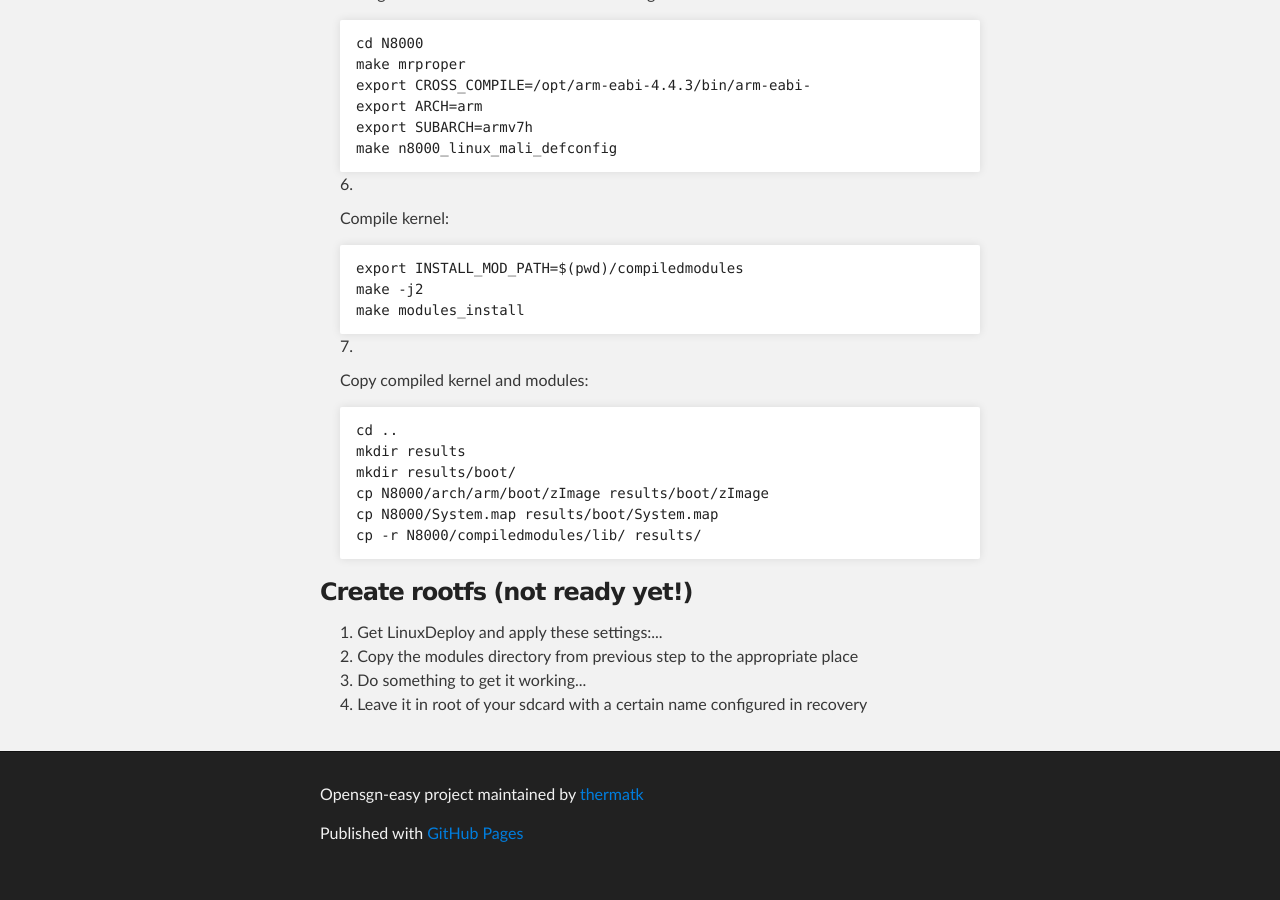
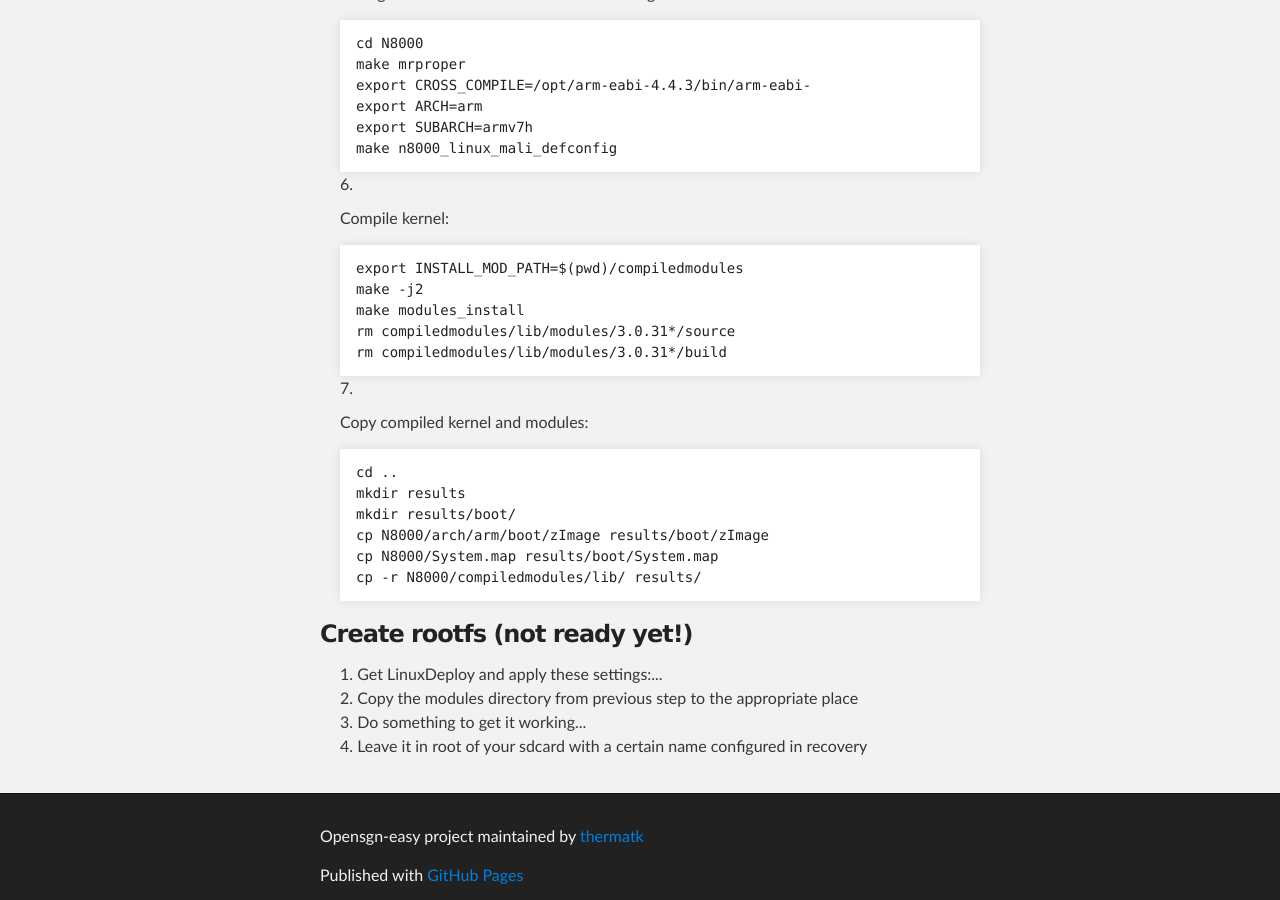
Before and after one commit to thermatk/opensgn-easy, a Jekyll site: the page index.html, which Jekyll copies as it is, in a window 1280 px wide and 900 px high, scrolled down 1884 px. Built offline with Jekyll 4.4.1, drawn with Linux system fonts in a browser that asks for light colours; Markdown is read by kramdown in place of the engine named in the settings.

```diff
--- a/index.html
+++ b/index.html
@@ -112,6 +112,8 @@
 <pre><code>export INSTALL_MOD_PATH=$(pwd)/compiledmodules
 make -j2
 make modules_install
+rm compiledmodules/lib/modules/3.0.31*/source
+rm compiledmodules/lib/modules/3.0.31*/build
 </code></pre>
 </li>
 <li>
```
Also changed, not shown: params.json (+1 -1 lines).
